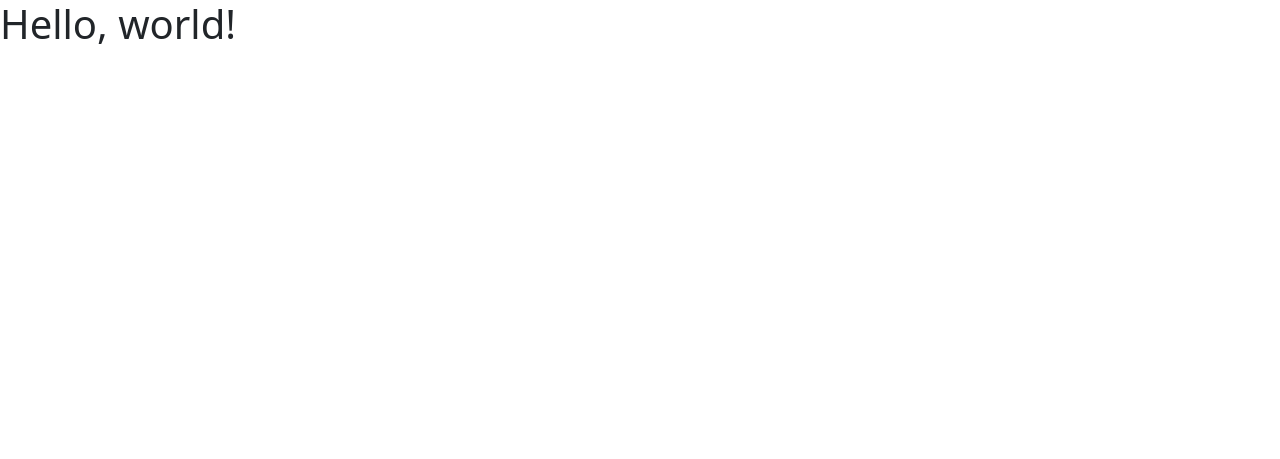
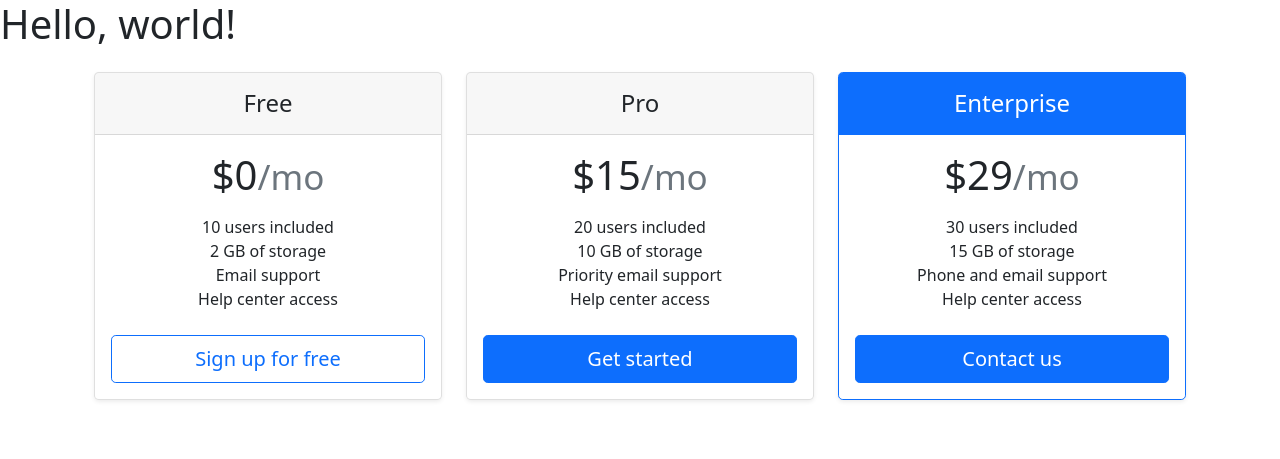
Before and after one commit to Gazala-Khan/workflow-on-feature-branch, a plain HTML site: page index.html in a window 1280 px wide. Drawn offline with nearby package versions, Linux system fonts and the light colour scheme.

Commit message:
add pricing table

```diff
--- a/index.html
+++ b/index.html
@@ -15,9 +15,77 @@
 
   <body>
     <h1>Hello, world!</h1>
-<div class="container">
+    <div class="container">
+      <svg xmlns="http://www.w3.org/2000/svg" style="display: none;">
+        <symbol id="check" viewBox="0 0 16 16">
+          <title>Check</title>
+          <path
+            d="M13.854 3.646a.5.5 0 0 1 0 .708l-7 7a.5.5 0 0 1-.708 0l-3.5-3.5a.5.5 0 1 1 .708-.708L6.5 10.293l6.646-6.647a.5.5 0 0 1 .708 0z" />
+        </symbol>
+      </svg>
 
-</div>
+      <div class="container py-3">
+
+        <main>
+          <div class="row row-cols-1 row-cols-md-3 mb-3 text-center">
+            <div class="col">
+              <div class="card mb-4 rounded-3 shadow-sm">
+                <div class="card-header py-3">
+                  <h4 class="my-0 fw-normal">Free</h4>
+                </div>
+                <div class="card-body">
+                  <h1 class="card-title pricing-card-title">$0<small class="text-muted fw-light">/mo</small></h1>
+                  <ul class="list-unstyled mt-3 mb-4">
+                    <li>10 users included</li>
+                    <li>2 GB of storage</li>
+                    <li>Email support</li>
+                    <li>Help center access</li>
+                  </ul>
+                  <button type="button" class="w-100 btn btn-lg btn-outline-primary">Sign up for free</button>
+                </div>
+              </div>
+            </div>
+            <div class="col">
+              <div class="card mb-4 rounded-3 shadow-sm">
+                <div class="card-header py-3">
+                  <h4 class="my-0 fw-normal">Pro</h4>
+                </div>
+                <div class="card-body">
+                  <h1 class="card-title pricing-card-title">$15<small class="text-muted fw-light">/mo</small></h1>
+                  <ul class="list-unstyled mt-3 mb-4">
+                    <li>20 users included</li>
+                    <li>10 GB of storage</li>
+                    <li>Priority email support</li>
+                    <li>Help center access</li>
+                  </ul>
+                  <button type="button" class="w-100 btn btn-lg btn-primary">Get started</button>
+                </div>
+              </div>
+            </div>
+            <div class="col">
+              <div class="card mb-4 rounded-3 shadow-sm border-primary">
+                <div class="card-header py-3 text-white bg-primary border-primary">
+                  <h4 class="my-0 fw-normal">Enterprise</h4>
+                </div>
+                <div class="card-body">
+                  <h1 class="card-title pricing-card-title">$29<small class="text-muted fw-light">/mo</small></h1>
+                  <ul class="list-unstyled mt-3 mb-4">
+                    <li>30 users included</li>
+                    <li>15 GB of storage</li>
+                    <li>Phone and email support</li>
+                    <li>Help center access</li>
+                  </ul>
+                  <button type="button" class="w-100 btn btn-lg btn-primary">Contact us</button>
+                </div>
+              </div>
+            </div>
+          </div>
+        </main>
+
+
+      </div>
+
+    </div>
     <!-- Optional JavaScript; choose one of the two! -->
 
     <!-- Option 1: Bootstrap Bundle with Popper -->
```
